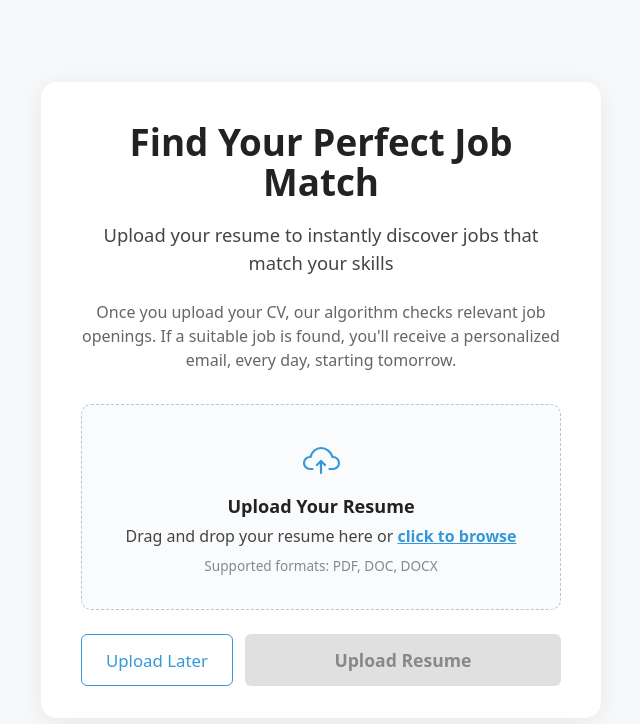
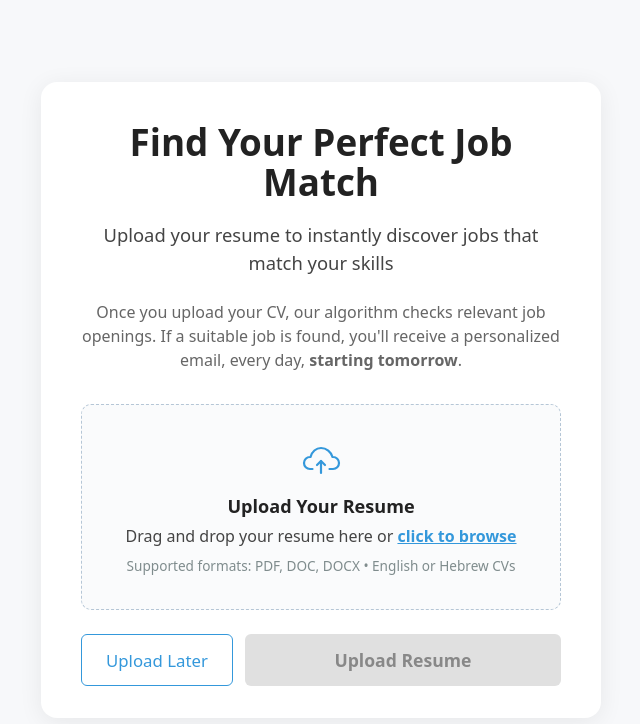
Before and after one commit to TovTechOrg/histadrut-front, a React (Vite) app: page /cv-upload in a window 1280 px wide. Shown: the top 724 px of the page, without its empty margins (319-959 px from the left). Built offline with nearby package versions, Linux system fonts and the light colour scheme; sample sign-in values are in the browser's storage.

Commit message:
added upload format info for the CVUpload page, added clearer "no matches" message

```diff
--- a/src/components/Auth/CVUpload.jsx
+++ b/src/components/Auth/CVUpload.jsx
@@ -100,7 +100,7 @@ const CVUpload = () => {
         )}
         <h1 className="cv-upload-title">Find Your Perfect Job Match</h1>
         <p className="cv-upload-subtitle">Upload your resume to instantly discover jobs that match your skills</p>
-        <p className="cv-upload-desc">Once you upload your CV, our algorithm checks relevant job openings. If a suitable job is found, you'll receive a personalized email, every day, starting tomorrow.</p>
+        <p className="cv-upload-desc">Once you upload your CV, our algorithm checks relevant job openings. If a suitable job is found, you'll receive a personalized email, every day, <strong>starting tomorrow</strong>.</p>
         <form
           onSubmit={handleSubmit}
           className="cv-upload-form"
@@ -146,7 +146,7 @@ const CVUpload = () => {
                     click to browse
                   </label>
                 </div>
-                <div className="drop-zone-help">Supported formats: PDF, DOC, DOCX</div>
+                <div className="drop-zone-help">Supported formats: PDF, DOC, DOCX • English or Hebrew CVs</div>
               </div>
             )}
             <input
--- a/src/components/Matches/MatchesTable.jsx
+++ b/src/components/Matches/MatchesTable.jsx
@@ -138,7 +138,7 @@ const MatchesTable = ({ jobs: initialJobs, allJobs = [], loading, error }) => {
                 {Array.isArray(allJobs) && allJobs.length === 0 && error
                   ? error
                   : Array.isArray(allJobs) && allJobs.length === 0
-                  ? "There are no current matches."
+                  ? "No matches yet! If you've recently uploaded your CV, please check back in 1-2 days. Our algorithm is working to find the perfect job matches for you."
                   : "No jobs match the current filters."}
               </td>
             </tr>
```
